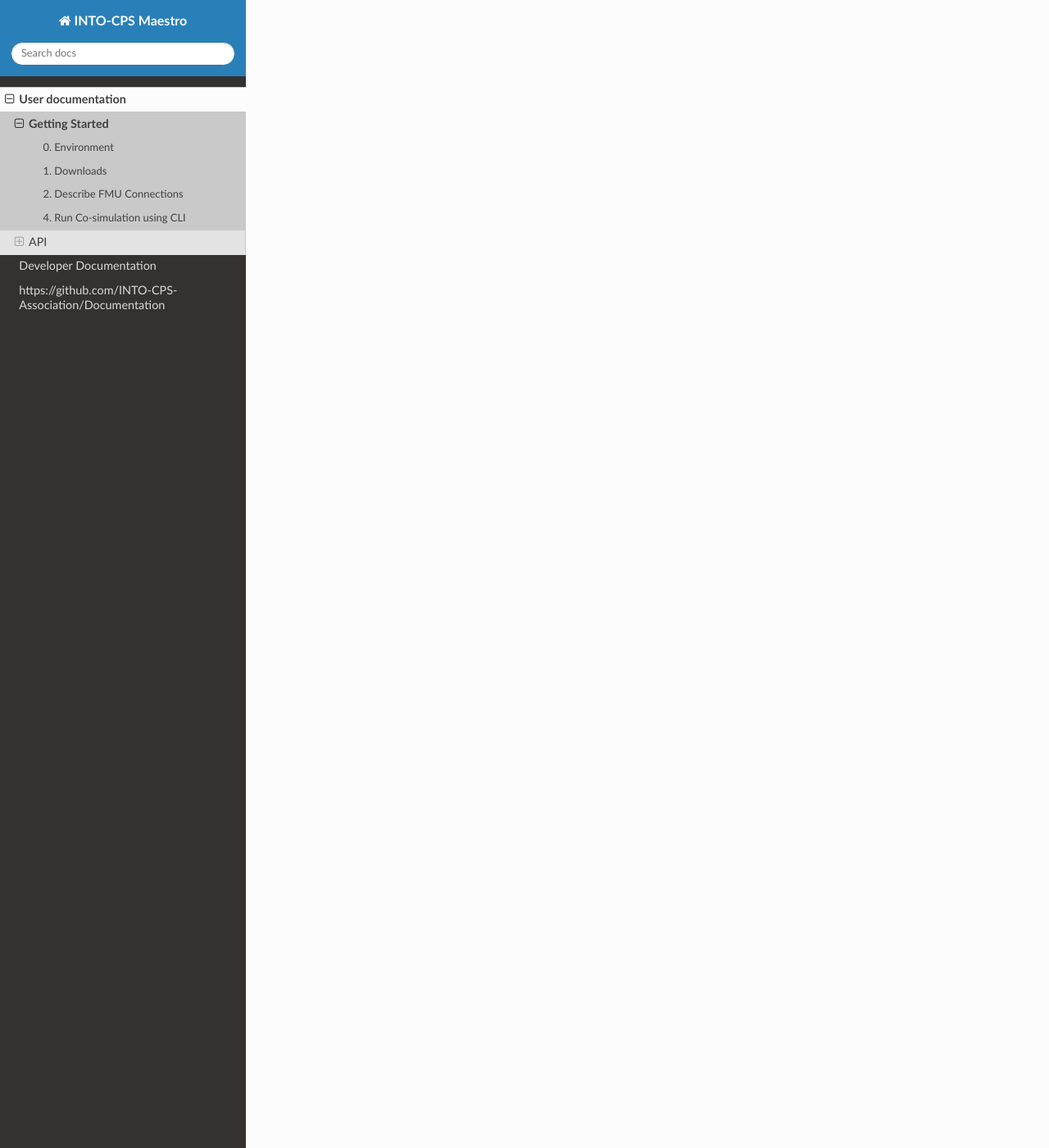
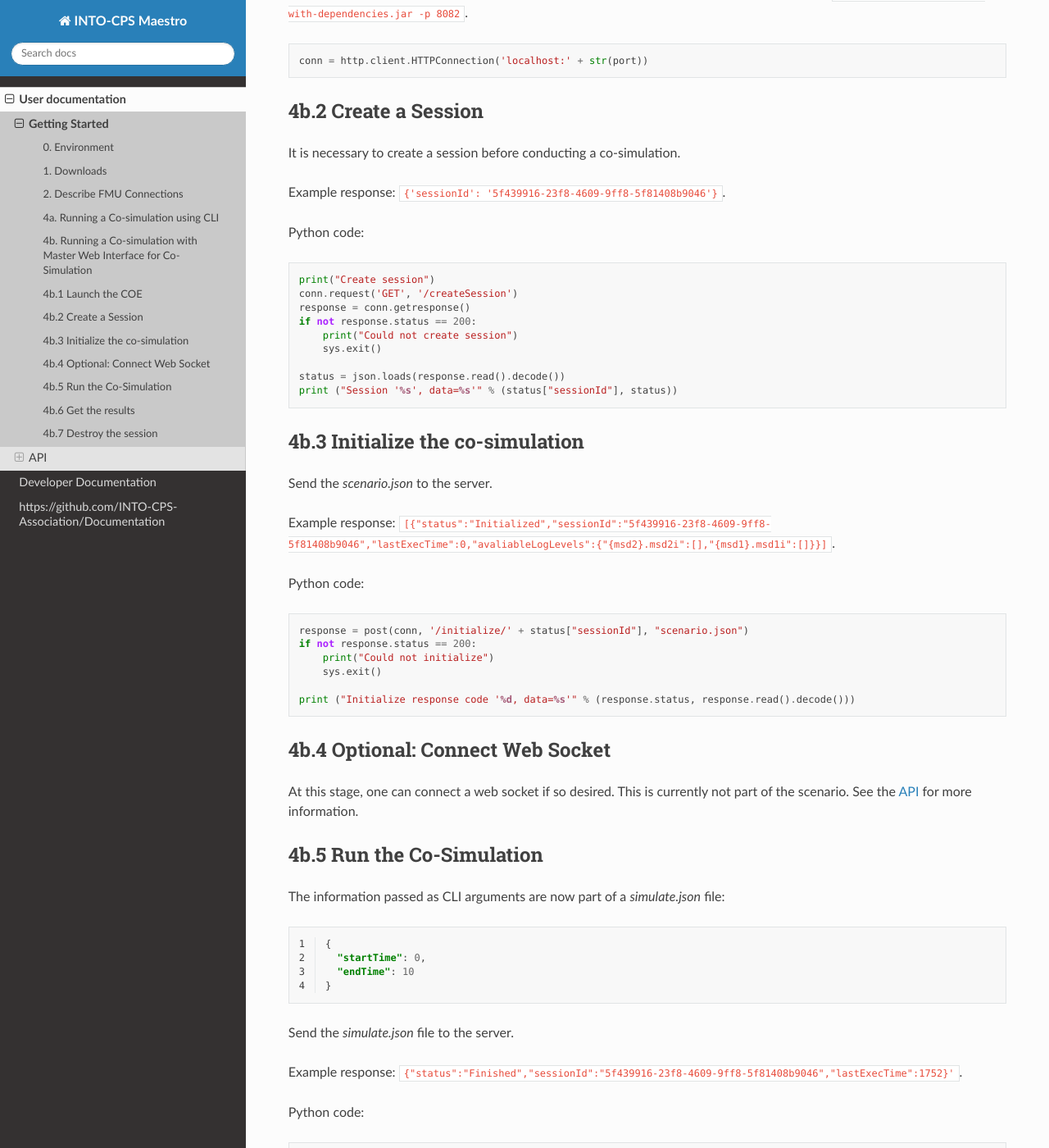
Before and after one commit to INTO-CPS-Association/maestro, a Sphinx documentation site: the page built from docs/user/getting-started.rst, in a window 1280 px wide and 1400 px high, scrolled down 1823 px. Shown: the whole window at 82% size. Built offline with Sphinx 7.4.7 and the Read the Docs theme 2.0.0, drawn with Linux system fonts in a browser that asks for light colours; some of the changed text lies outside the part shown.

Commit message:
Added master interface to getting started

```diff
--- /dev/null
+++ b/docs/resources/getting-started-python-master.py
@@ -0,0 +1,77 @@
+import argparse
+import csv
+import http.client
+import json
+import sys
+
+parser = argparse.ArgumentParser(prog='Example of Maestro Master Web Interface', usage='%(prog)s [options]')
+parser.add_argument('--live', help='live output from API', action='store_true')
+parser.add_argument('--port', help='Maestro connection port')
+parser.set_defaults(live=False)
+parser.set_defaults(port=8082)
+
+args = parser.parse_args()
+
+port = args.port
+liveOutput = args.live
+
+def post(c, location, data_path):
+    headers = {'Content-type': 'application/json'}
+    foo = json.load(open(data_path))
+    json_data = json.dumps(foo)
+    c.request('POST', location, json_data, headers)
+    res = c.getresponse()
+    return res
+
+config = json.load(open("scenario.json"))
+
+conn = http.client.HTTPConnection('localhost:' + str(port))
+
+print("Create session")
+conn.request('GET', '/createSession')
+response = conn.getresponse()
+if not response.status == 200:
+    print("Could not create session")
+    sys.exit()
+
+status = json.loads(response.read().decode())
+print ("Session '%s', data=%s'" % (status["sessionId"], status))
+
+response = post(conn, '/initialize/' + status["sessionId"], "scenario.json")
+if not response.status == 200:
+    print("Could not initialize")
+    sys.exit()
+
+print ("Initialize response code '%d, data=%s'" % (response.status, response.read().decode()))
+
+response = post(conn, '/simulate/' + status["sessionId"], "simulate.json")
+if not response.status == 200:
+    print("Could not simulate")
+    sys.exit()
+
+print ("Simulate response code '%d, data=%s'" % (response.status, response.read().decode()))
+
+
+conn.request('GET', '/result/' + status["sessionId"] + "/plain")
+response = conn.getresponse()
+if not response.status == 200:
+    print("Could not receive results")
+    sys.exit()
+
+result_csv_path = "result.csv"
+csv = response.read().decode()
+print ("Result response code '%d" % (response.status))
+f = open(result_csv_path, "w")
+f.write(csv)
+f.close()
+
+# Cleans up session data.
+# Try to comment to see what Maestro stores.
+# This can be retrieved by using zip instead of plain in the result GET request above.
+conn.request('GET', '/destroy/' + status['sessionId'])
+response = conn.getresponse()
+if not response.status == 200:
+    print("Could not destroy session")
+    sys.exit()
+
+print ("Destroy response code '%d, data='%s'" % (response.status, response.read().decode()))
--- a/docs/user/getting-started.rst
+++ b/docs/user/getting-started.rst
@@ -62,8 +62,99 @@
       "overrideLogLevel":"INFO"
   }
 
-4. Run Co-simulation using CLI
-------------------------------
+4a. Running a Co-simulation using CLI
+-------------------------------------
 Open a terminal in the same folder and execute :code:`java -jar coe-1.0.10-jar-with-dependencies.jar --configuration scenario.json  --oneshot --starttime 0.0 --endtime 10.0`
 
 Afterwards an `outputs.csv` file is available with the co-simulation results.
+
+4b. Running a Co-simulation with Master Web Interface for Co-Simulation
+------------------------------------------------------------------------
+This requires a bit more than execting a co-simulation using the CLI.
+
+For this reason, a Python scrpt will be used as reference and explained in bits. :download:`Full Python Script <../resources/getting-started-python-master.py>`
+
+4b.1 Launch the COE
+-------------------
+Launch the COE with a single argument, which makes it start up as a web server on port 8082: :code:`java -jar coe-1.0.10-jar-with-dependencies.jar -p 8082`.
+
+.. literalinclude:: ../resources/getting-started-python-master.py
+    :language: python
+    :lines: 28
+
+4b.2 Create a Session
+----------------------
+It is necessary to create a session before conducting a co-simulation.
+
+Example response: :code:`{'sessionId': '5f439916-23f8-4609-9ff8-5f81408b9046'}`.
+
+Python code:
+
+.. literalinclude:: ../resources/getting-started-python-master.py
+    :language: python
+    :lines: 30-38
+
+
+4b.3 Initialize the co-simulation
+---------------------------------
+Send the `scenario.json` to the server.
+
+Example response: :code:`[{"status":"Initialized","sessionId":"5f439916-23f8-4609-9ff8-5f81408b9046","lastExecTime":0,"avaliableLogLevels":{"{msd2}.msd2i":[],"{msd1}.msd1i":[]}}]`.
+
+Python code:
+
+.. literalinclude:: ../resources/getting-started-python-master.py
+    :language: python
+    :lines: 40-45
+
+4b.4 Optional: Connect Web Socket
+---------------------------------
+At this stage, one can connect a web socket if so desired.
+This is currently not part of the scenario. See the :ref:`api` for more information.
+
+4b.5 Run the Co-Simulation
+--------------------------
+The information passed as CLI arguments are now part of a `simulate.json` file:
+
+.. code-block:: JSON
+  :linenos:
+
+  {
+    "startTime": 0,
+    "endTime": 10
+  }
+
+Send the `simulate.json` file to the server.
+
+Example response: :code:`{"status":"Finished","sessionId":"5f439916-23f8-4609-9ff8-5f81408b9046","lastExecTime":1752}'`.
+
+Python code:
+
+.. literalinclude:: ../resources/getting-started-python-master.py
+    :language: python
+    :lines: 18-25, 47-52
+
+
+4b.6 Get the results
+---------------------
+Retrieve the csv results and store in `result.csv`
+
+Example response: CSV content (too large to show).
+
+Python code:
+
+.. literalinclude:: ../resources/getting-started-python-master.py
+    :language: python
+    :lines: 55-66
+
+4b.7 Destroy the session
+------------------------
+Destroy the session and allow Maestro to clean up session data
+
+Example reponse: 'Session 5f439916-23f8-4609-9ff8-5f81408b9046 destroyed'
+
+Python code:
+
+.. literalinclude:: ../resources/getting-started-python-master.py
+    :language: python
+    :lines: 71-77
```
